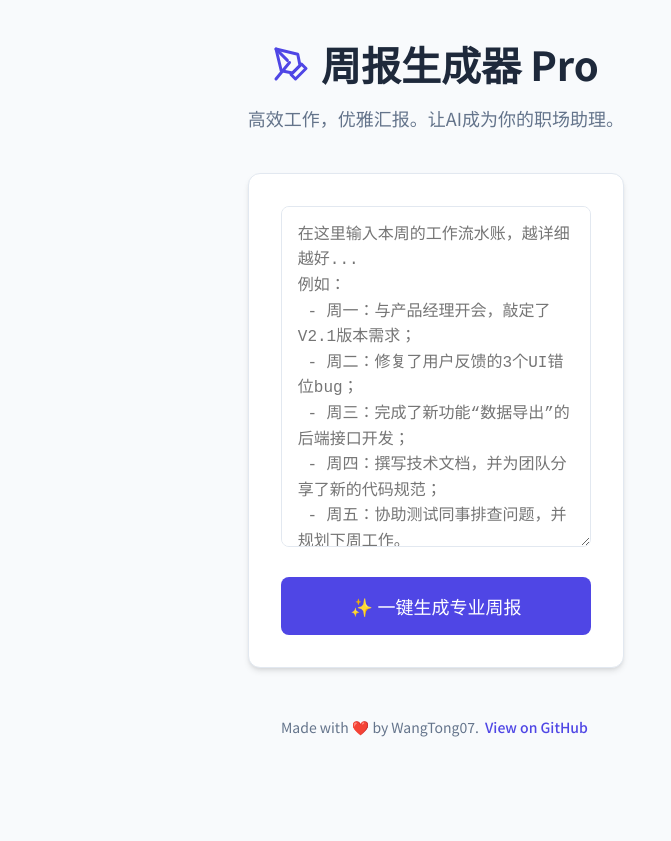
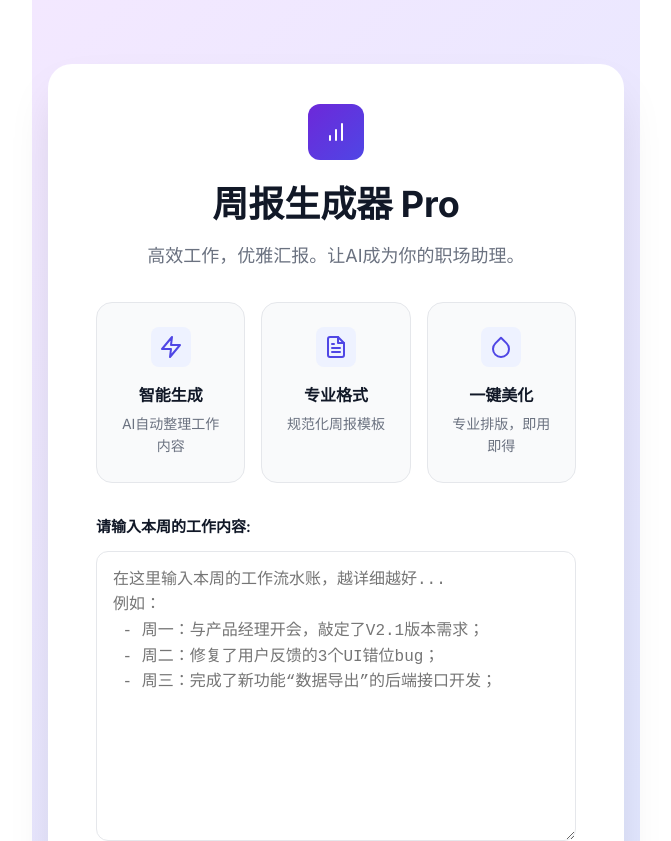
Before and after one commit to WangTong07/gong-zai-weekly, a Vue app: page / in a window 1280 px wide. Shown: the top 841 px of the page, without its empty margins (0-671 px from the left). Before the commit the page ends 800 px from the top, so only its background shows below. Built offline with nearby package versions, Linux system fonts and the light colour scheme; no server answers.

Commit message:
feat: 🚀 Final UI implementation based on design draft

```diff
--- a/src/App.vue
+++ b/src/App.vue
@@ -5,6 +5,7 @@ const userInput = ref('');
 const loading = ref(false);
 const reportResult = ref('');
 
+// 这部分JS逻辑完全不需要改变！
 const apiKey = import.meta.env.VITE_ZHIPU_API_KEY;
 
 async function generateReport() {
@@ -53,186 +54,245 @@ async function generateReport() {
 </script>
 
 <template>
-  <div class="page-background">
-    <main class="main-container">
-      <header class="app-header">
-        <h1 class="title">
-          <svg xmlns="http://www.w3.org/2000/svg" width="36" height="36" viewBox="0 0 24 24" fill="none" stroke="currentColor" stroke-width="2" stroke-linecap="round" stroke-linejoin="round" class="feather feather-pen-tool"><path d="M12 19l7-7 3 3-7 7-3-3z"></path><path d="M18 13l-1.5-7.5L2 2l3.5 14.5L13 18l5-5z"></path><path d="M2 2l7.586 7.586"></path><path d="M11 11L2 22"></path></svg>
-          周报生成器 Pro
-        </h1>
-        <p class="subtitle">高效工作，优雅汇报。让AI成为你的职场助理。</p>
+  <div class="page-container">
+    <main class="main-card">
+
+      <header class="card-header">
+        <div class="header-icon-wrapper">
+          <svg xmlns="http://www.w3.org/2000/svg" width="24" height="24" viewBox="0 0 24 24" fill="none" stroke="currentColor" stroke-width="2" stroke-linecap="round" stroke-linejoin="round"><path d="M12 20V10M18 20V4M6 20V16"/></svg>
+        </div>
+        <h1>周报生成器 Pro</h1>
+        <p>高效工作，优雅汇报。让AI成为你的职场助理。</p>
       </header>
 
-      <div class="input-section">
+      <div class="features-grid">
+        <div class="feature-card">
+          <div class="feature-icon">
+            <svg xmlns="http://www.w3.org/2000/svg" width="24" height="24" viewBox="0 0 24 24" fill="none" stroke="currentColor" stroke-width="2" stroke-linecap="round" stroke-linejoin="round"><polygon points="13 2 3 14 12 14 11 22 21 10 12 10 13 2z"></polygon></svg>
+          </div>
+          <h3>智能生成</h3>
+          <p>AI自动整理工作内容</p>
+        </div>
+        <div class="feature-card">
+          <div class="feature-icon">
+            <svg xmlns="http://www.w3.org/2000/svg" width="24" height="24" viewBox="0 0 24 24" fill="none" stroke="currentColor" stroke-width="2" stroke-linecap="round" stroke-linejoin="round"><path d="M14 2H6a2 2 0 0 0-2 2v16a2 2 0 0 0 2 2h12a2 2 0 0 0 2-2V8z"></path><polyline points="14 2 14 8 20 8"></polyline><line x1="16" y1="13" x2="8" y2="13"></line><line x1="16" y1="17" x2="8" y2="17"></line><polyline points="10 9 9 9 8 9"></polyline></svg>
+          </div>
+          <h3>专业格式</h3>
+          <p>规范化周报模板</p>
+        </div>
+        <div class="feature-card">
+          <div class="feature-icon">
+             <svg xmlns="http://www.w3.org/2000/svg" width="24" height="24" viewBox="0 0 24 24" fill="none" stroke="currentColor" stroke-width="2" stroke-linecap="round" stroke-linejoin="round"><path d="M12 2.69l5.66 5.66a8 8 0 1 1-11.31 0z"></path></svg>
+          </div>
+          <h3>一键美化</h3>
+          <p>专业排版，即用即得</p>
+        </div>
+      </div>
+
+      <div class="input-area">
+        <label for="work-content">请输入本周的工作内容:</label>
         <textarea
+          id="work-content"
           v-model="userInput"
-          rows="12"
+          rows="10"
           placeholder="在这里输入本周的工作流水账，越详细越好...
 例如：
  - 周一：与产品经理开会，敲定了V2.1版本需求；
  - 周二：修复了用户反馈的3个UI错位bug；
- - 周三：完成了新功能“数据导出”的后端接口开发；
- - 周四：撰写技术文档，并为团队分享了新的代码规范；
- - 周五：协助测试同事排查问题，并规划下周工作。"
+ - 周三：完成了新功能“数据导出”的后端接口开发；"
         ></textarea>
-
-        <button @click="generateReport" :disabled="loading" class="generate-button">
-          <span v-if="!loading">✨ 一键生成专业周报</span>
-          <span v-else class="loading-animation">
-            <svg class="spinner" viewBox="0 0 50 50"><circle class="path" cx="25" cy="25" r="20" fill="none" stroke-width="5"></circle></svg>
-            思考中，请稍候...
-          </span>
-        </button>
       </div>
 
+      <button @click="generateReport" :disabled="loading" class="submit-button">
+        <span v-if="!loading" class="button-content">
+          <svg xmlns="http://www.w3.org/2000/svg" width="20" height="20" viewBox="0 0 24 24" fill="none" stroke="currentColor" stroke-width="2" stroke-linecap="round" stroke-linejoin="round"><path d="M12 2L9 9l-7 3 7 3 2 7 2-7 7-3-7-3z"></path></svg>
+          一键生成专业周报
+        </span>
+        <span v-else class="loading-content">
+          <svg class="spinner" viewBox="0 0 50 50"><circle class="path" cx="25" cy="25" r="20" fill="none" stroke-width="5"></circle></svg>
+          AI思考中...
+        </span>
+      </button>
+
       <transition name="fade">
-        <div v-if="reportResult" class="result-section">
-          <h2 class="result-title">AI为您生成的周报</h2>
-          <pre class="result-text">{{ reportResult }}</pre>
+        <div v-if="reportResult" class="result-area">
+          <pre>{{ reportResult }}</pre>
         </div>
       </transition>
+
     </main>
-
-    <footer class="app-footer">
-      <p>Made with ❤️ by WangTong07.
-        <a href="https://github.com/WangTong07/gong-zai-weekly" target="_blank" rel="noopener noreferrer">View on GitHub</a>
-      </p>
-    </footer>
   </div>
 </template>
 
 <style>
-/* --- 全局样式与字体 --- */
-@import url('https://fonts.googleapis.com/css2?family=Noto+Sans+SC:wght@400;500;700&display=swap');
+@import url('https://fonts.googleapis.com/css2?family=Inter:wght@400;500;600;700&display=swap');
 
 :root {
-  --primary-color: #4f46e5;
-  --primary-hover-color: #4338ca;
-  --background-color: #f8fafc;
-  --card-background-color: #ffffff;
-  --text-color-primary: #1e293b;
-  --text-color-secondary: #64748b;
-  --border-color: #e2e8f0;
-  --shadow: 0 4px 6px -1px rgb(0 0 0 / 0.1), 0 2px 4px -2px rgb(0 0 0 / 0.1);
+  --primary-color-start: #6d28d9;
+  --primary-color-end: #4f46e5;
+  --background-gradient: linear-gradient(135deg, #f3e8ff 0%, #e0e7ff 100%);
+  --card-bg: #ffffff;
+  --text-primary: #111827;
+  --text-secondary: #6b7280;
+  --feature-card-bg: #f9fafb;
+  --border-color: #e5e7eb;
 }
 
 body {
   margin: 0;
-  font-family: 'Noto Sans SC', sans-serif;
-  background-color: var(--background-color);
-  color: var(--text-color-primary);
+  font-family: 'Inter', -apple-system, BlinkMacSystemFont, 'Segoe UI', 'Roboto', 'Helvetica Neue', Arial, sans-serif;
+  color: var(--text-primary);
 }
 
-/* --- 页面布局 --- */
-.page-background {
+.page-container {
   display: flex;
-  flex-direction: column;
-  align-items: center;
+  justify-content: center;
+  align-items: flex-start;
   min-height: 100vh;
-  padding: 2rem 1rem;
+  background: var(--background-gradient);
+  padding: 4rem 1rem;
   box-sizing: border-box;
 }
 
-.main-container {
+.main-card {
   width: 100%;
-  max-width: 800px;
+  max-width: 720px;
+  background: var(--card-bg);
+  border-radius: 24px;
+  padding: 2.5rem 3rem;
+  box-shadow: 0 25px 50px -12px rgba(0, 0, 0, 0.15);
+  display: flex;
+  flex-direction: column;
+  gap: 2rem;
 }
 
-/* --- 头部 --- */
-.app-header {
-  text-align: center;
-  margin-bottom: 2.5rem;
+.card-header { text-align: center; }
+.card-header .header-icon-wrapper {
+  display: inline-flex;
+  justify-content: center;
+  align-items: center;
+  width: 56px;
+  height: 56px;
+  border-radius: 12px;
+  background: linear-gradient(135deg, var(--primary-color-start), var(--primary-color-end));
+  color: white;
+  margin-bottom: 1rem;
 }
-.title {
-  font-size: 2.5rem;
+.card-header h1 {
+  font-size: 2.25rem;
   font-weight: 700;
-  color: var(--text-color-primary);
-  display: flex;
-  align-items: center;
-  justify-content: center;
-  gap: 0.75rem;
   margin: 0;
 }
-.title svg {
-  color: var(--primary-color);
-}
-.subtitle {
+.card-header p {
   font-size: 1.125rem;
-  color: var(--text-color-secondary);
-  margin-top: 0.5rem;
+  color: var(--text-secondary);
+  margin: 0.5rem 0 0;
 }
 
-/* --- 输入区域 --- */
-.input-section {
-  background: var(--card-background-color);
-  padding: 2rem;
-  border-radius: 0.75rem;
-  box-shadow: var(--shadow);
-  border: 1px solid var(--border-color);
+.features-grid {
+  display: grid;
+  grid-template-columns: repeat(3, 1fr);
+  gap: 1rem;
 }
 
-textarea {
+.feature-card {
+  background: var(--feature-card-bg);
+  border: 1px solid var(--border-color);
+  border-radius: 16px;
+  padding: 1.5rem;
+  text-align: center;
+}
+.feature-card .feature-icon {
+  display: inline-flex;
+  justify-content: center;
+  align-items: center;
+  width: 40px;
+  height: 40px;
+  border-radius: 8px;
+  background-color: #eef2ff;
+  color: var(--primary-color-end);
+  margin-bottom: 1rem;
+}
+.feature-card h3 {
+  font-size: 1rem;
+  font-weight: 600;
+  margin: 0;
+}
+.feature-card p {
+  font-size: 0.875rem;
+  color: var(--text-secondary);
+  margin: 0.25rem 0 0;
+}
+
+.input-area label {
+  display: block;
+  font-weight: 600;
+  margin-bottom: 0.75rem;
+}
+.input-area textarea {
   width: 100%;
   padding: 1rem;
   border: 1px solid var(--border-color);
-  border-radius: 0.5rem;
+  border-radius: 12px;
   font-size: 1rem;
   line-height: 1.6;
   box-sizing: border-box;
   resize: vertical;
   transition: border-color 0.2s, box-shadow 0.2s;
 }
-textarea:focus {
+.input-area textarea:focus {
   outline: none;
-  border-color: var(--primary-color);
+  border-color: var(--primary-color-end);
   box-shadow: 0 0 0 3px rgba(79, 70, 229, 0.2);
 }
 
-/* --- 生成按钮 --- */
-.generate-button {
+.submit-button {
   width: 100%;
-  padding: 1rem 1.5rem;
-  margin-top: 1.5rem;
-  background-color: var(--primary-color);
+  padding: 1rem;
+  border: none;
+  border-radius: 12px;
+  background: linear-gradient(135deg, var(--primary-color-start), var(--primary-color-end));
   color: white;
-  font-weight: 500;
   font-size: 1.125rem;
-  border: none;
-  border-radius: 0.5rem;
+  font-weight: 600;
   cursor: pointer;
-  transition: background-color 0.2s, transform 0.1s;
+  transition: all 0.2s ease;
+  box-shadow: 0 4px 6px rgba(109, 40, 217, 0.2);
+}
+.submit-button:hover:not(:disabled) {
+  transform: translateY(-2px);
+  box-shadow: 0 7px 10px rgba(109, 40, 217, 0.25);
+}
+.submit-button:disabled {
+  background: #9ca3af;
+  cursor: not-allowed;
+  box-shadow: none;
+}
+.submit-button .button-content, .submit-button .loading-content {
   display: flex;
   align-items: center;
   justify-content: center;
-  gap: 0.5rem;
-}
-.generate-button:hover:not(:disabled) {
-  background-color: var(--primary-hover-color);
-}
-.generate-button:active:not(:disabled) {
-  transform: scale(0.98);
-}
-.generate-button:disabled {
-  background-color: #9ca3af;
-  cursor: not-allowed;
+  gap: 0.75rem;
 }
 
-/* --- 加载动画 --- */
-.loading-animation {
-  display: flex;
-  align-items: center;
-  gap: 0.75rem;
+.result-area {
+  margin-top: 1rem;
+  background: #f9fafb;
+  border: 1px solid var(--border-color);
+  border-radius: 12px;
+  padding: 1.5rem;
 }
-.spinner {
-  animation: rotate 2s linear infinite;
-  width: 24px;
-  height: 24px;
+.result-area pre {
+  white-space: pre-wrap;
+  word-wrap: break-word;
+  font-family: 'Inter', sans-serif;
+  font-size: 1rem;
+  line-height: 1.7;
+  margin: 0;
 }
-.path {
-  stroke: rgba(255, 255, 255, 0.8);
-  stroke-linecap: round;
-  animation: dash 1.5s ease-in-out infinite;
-}
+
+.spinner { animation: rotate 2s linear infinite; width: 24px; height: 24px; }
+.path { stroke: rgba(255, 255, 255, 0.9); stroke-linecap: round; animation: dash 1.5s ease-in-out infinite; }
 @keyframes rotate { 100% { transform: rotate(360deg); } }
 @keyframes dash {
   0% { stroke-dasharray: 1, 150; stroke-dashoffset: 0; }
@@ -240,55 +300,6 @@ textarea:focus {
   100% { stroke-dasharray: 90, 150; stroke-dashoffset: -124; }
 }
 
-/* --- 结果区域 --- */
-.result-section {
-  margin-top: 2.5rem;
-  background: var(--card-background-color);
-  padding: 2rem;
-  border-radius: 0.75rem;
-  box-shadow: var(--shadow);
-  border: 1px solid var(--border-color);
-}
-.result-title {
-  font-size: 1.5rem;
-  font-weight: 500;
-  margin-top: 0;
-  margin-bottom: 1.5rem;
-  border-bottom: 1px solid var(--border-color);
-  padding-bottom: 1rem;
-}
-.result-text {
-  white-space: pre-wrap;
-  word-wrap: break-word;
-  color: #334155;
-  font-size: 1rem;
-  line-height: 1.7;
-  background-color: #f8fafc;
-  padding: 1rem;
-  border-radius: 0.5rem;
-}
-
-/* --- 过渡动画 --- */
-.fade-enter-active, .fade-leave-active {
-  transition: opacity 0.5s ease;
-}
-.fade-enter-from, .fade-leave-to {
-  opacity: 0;
-}
-
-/* --- 页脚 --- */
-.app-footer {
-  text-align: center;
-  margin-top: 3rem;
-  color: var(--text-color-secondary);
-  font-size: 0.875rem;
-}
-.app-footer a {
-  color: var(--primary-color);
-  text-decoration: none;
-  font-weight: 500;
-}
-.app-footer a:hover {
-  text-decoration: underline;
-}
+.fade-enter-active, .fade-leave-active { transition: opacity 0.5s ease; }
+.fade-enter-from, .fade-leave-to { opacity: 0; }
 </style>
```
